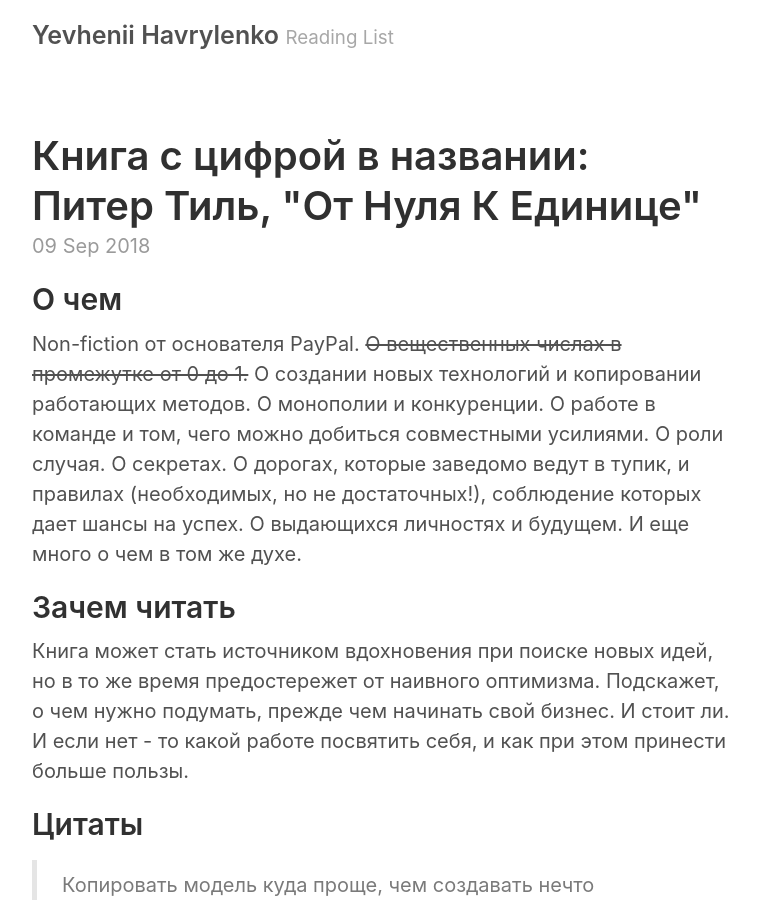
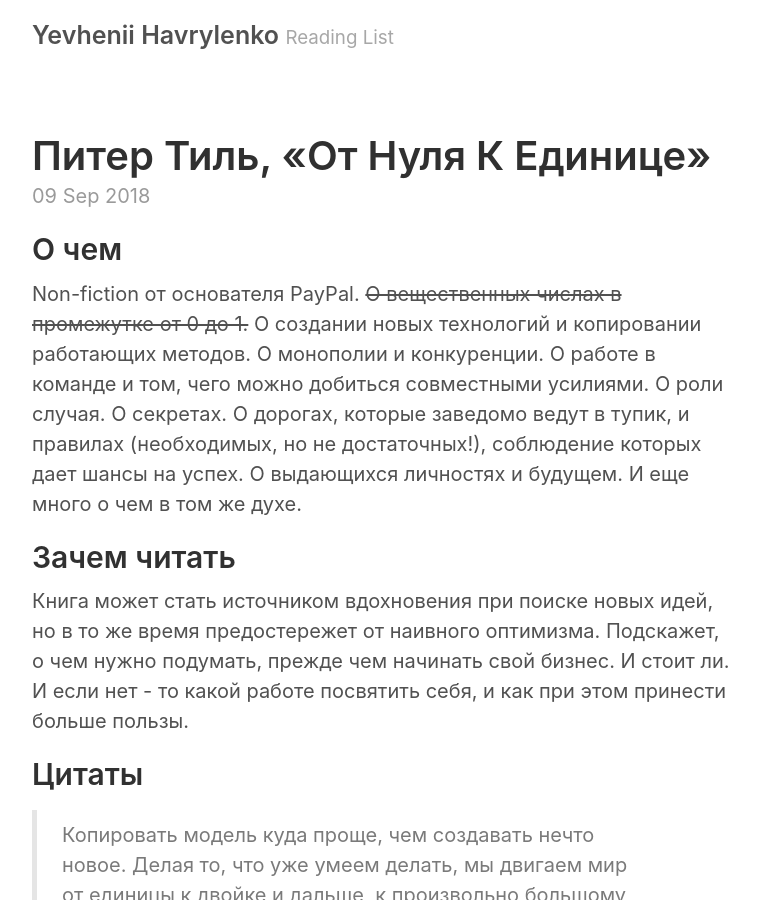
Before and after one commit to yevhenii-havrylenko/yevhenii-havrylenko.github.io, a Jekyll site: the page built from _posts/2018-09-09-zero-to-one.md, in a window 1280 px wide and 900 px high. Shown: the whole window, without its empty margins (258-1017 px from the left). Built offline with Jekyll 4.4.1, drawn with Linux system fonts in a browser that asks for light colours.

Commit message:
Update 2018-09-09-zero-to-one.md

```diff
--- a/_posts/2018-09-09-zero-to-one.md
+++ b/_posts/2018-09-09-zero-to-one.md
@@ -1,6 +1,6 @@
 ---
 layout: post
-title: 'Книга с цифрой в названии: Питер&nbsp;Тиль, "От Нуля К Единице"'
+title: 'Питер&nbsp;Тиль, «От Нуля К Единице»'
 ---
 
 ## О чем
```
